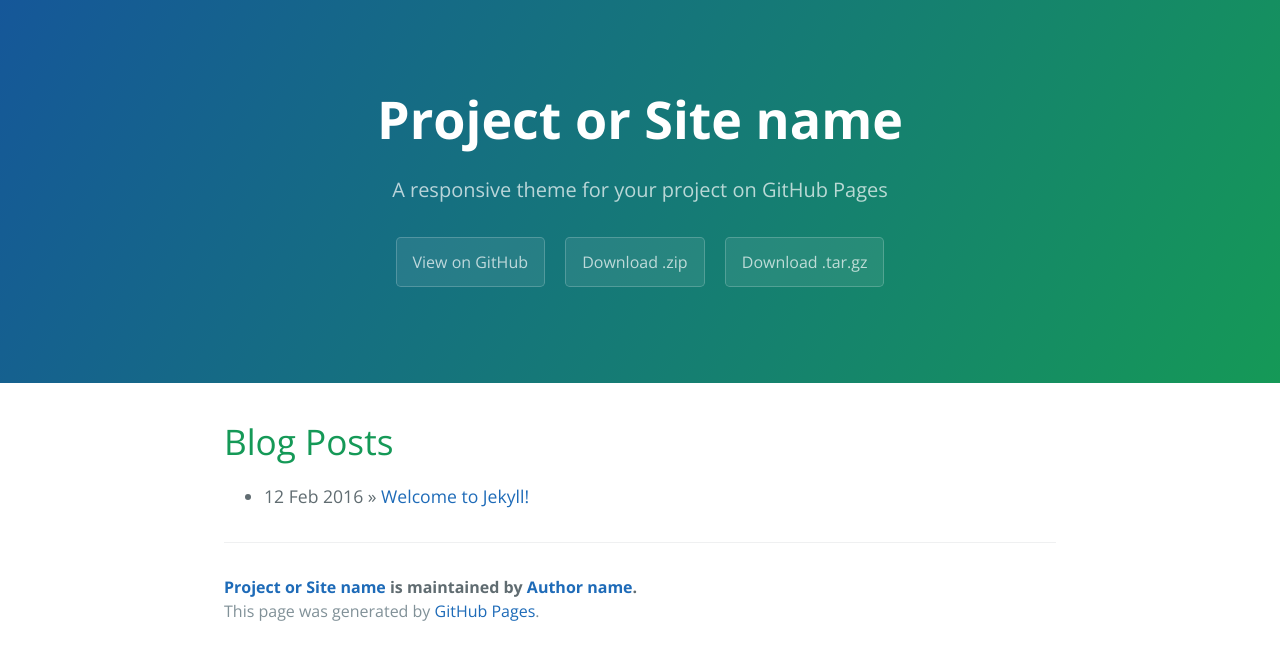
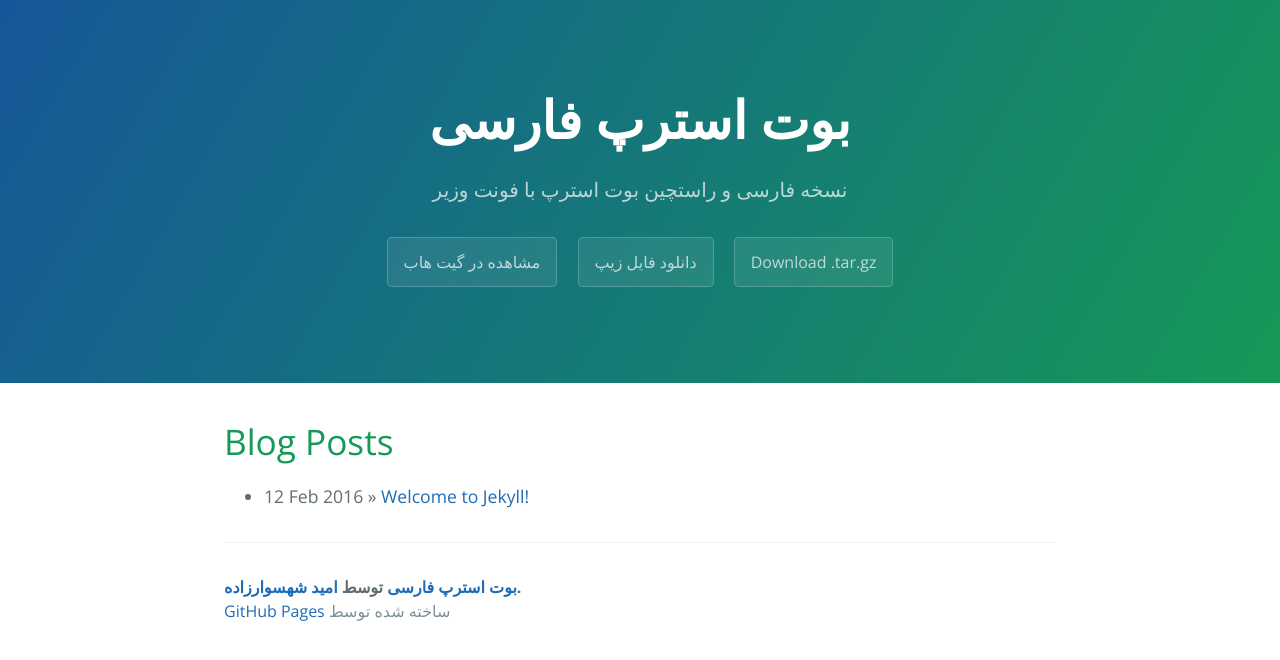
Before and after one commit to FunnyWeb/RTL-Bootstrap, a Jekyll site: the page built from docs/index.html, in a window 1280 px wide. Shown: the top 660 px of the page. Built offline with Jekyll 4.4.1, drawn with Linux system fonts in a browser that asks for light colours; the list of posts is cut into pages by our own code.

Commit message:
add content to docs

```diff
--- a/docs/_config.yml
+++ b/docs/_config.yml
@@ -1,14 +1,14 @@
 # Setup
-title:        Project or Site name
-tagline:      A responsive theme for your project on GitHub Pages
+title:        بوت استرپ فارسی
+tagline:      نسخه فارسی و راستچین بوت استرپ با فونت وزیر
 baseurl:      ""
 paginate:     1
-locale:       "en"
+locale:       "fa"
 
 # About/contact
 author:
-  name:       Author name
-  url:        http://yourhomepage.com
+  name:       امید شهسوارزاده
+  url:        http://omidsh.ir
 
 # Gems
 gems:
--- a/docs/_includes/page-footer.html
+++ b/docs/_includes/page-footer.html
@@ -1,4 +1,4 @@
 <footer class="site-footer">
-  <span class="site-footer-owner"><a href="{{ site.url }}">{{ site.title }}</a> is maintained by <a href="{{ site.author.url }}">{{ site.author.name }}</a>.</span>
-  <span class="site-footer-credits">This page was generated by <a href="https://pages.github.com">GitHub Pages</a>.</span>
+  <span class="site-footer-owner"><a href="{{ site.url }}">{{ site.title }}</a> توسط <a href="{{ site.author.url }}">{{ site.author.name }}</a>.</span>
+  <span class="site-footer-credits"><a href="https://pages.github.com">GitHub Pages</a> ساخته شده توسط</span>
 </footer>
--- a/docs/_includes/page-header.html
+++ b/docs/_includes/page-header.html
@@ -1,7 +1,7 @@
 <section class="page-header">
   <h1 class="project-name">{{ site.title }}</h1>
   <h2 class="project-tagline">{{ site.tagline }}</h2>
-  <a href="#" class="btn">View on GitHub</a>
-  <a href="#" class="btn">Download .zip</a>
+  <a href="#" class="btn">مشاهده در گیت هاب</a>
+  <a href="#" class="btn">دانلود فایل زیپ</a>
   <a href="#" class="btn">Download .tar.gz</a>
 </section>
```
Also changed, not shown: 3 other files.
